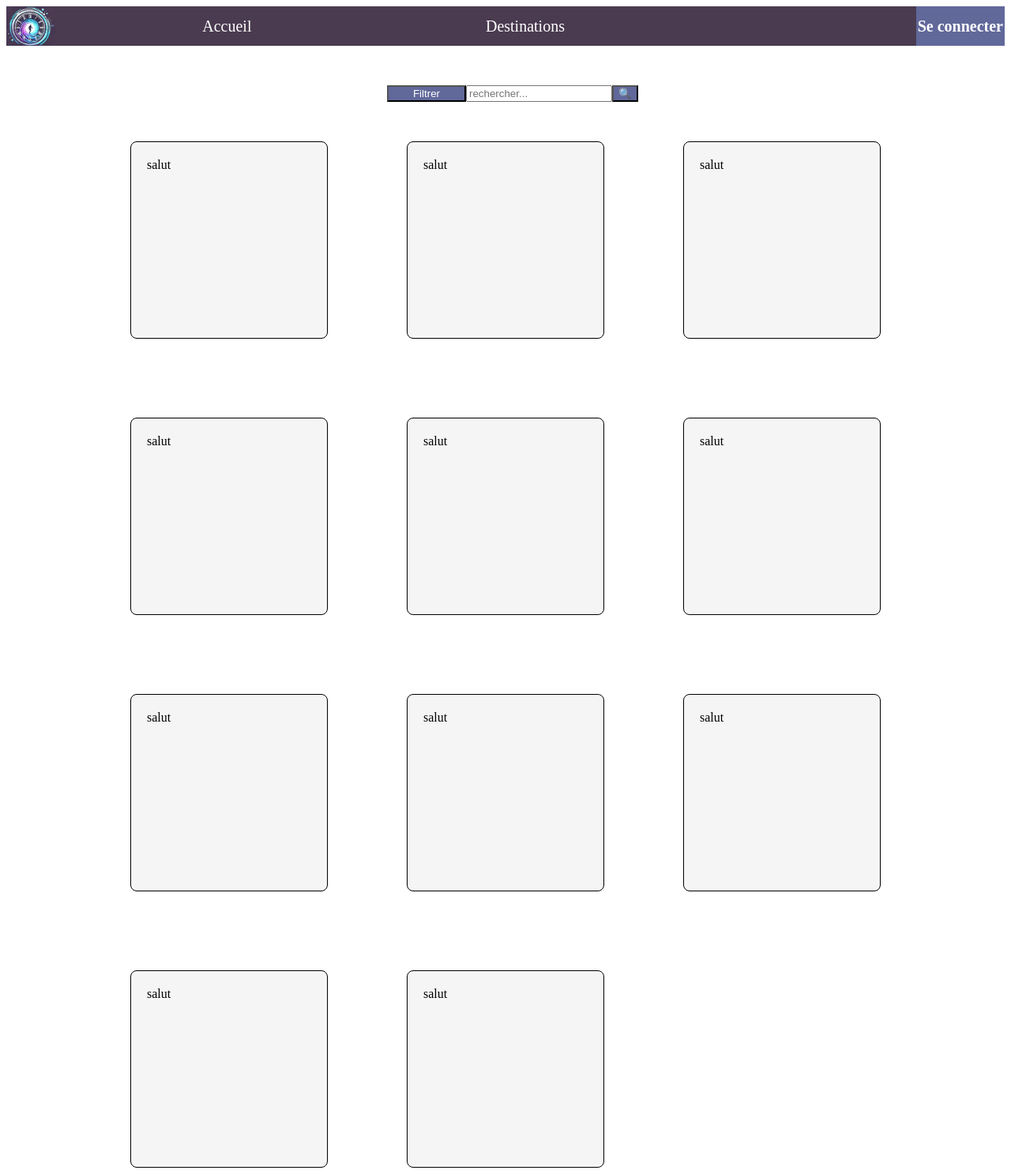
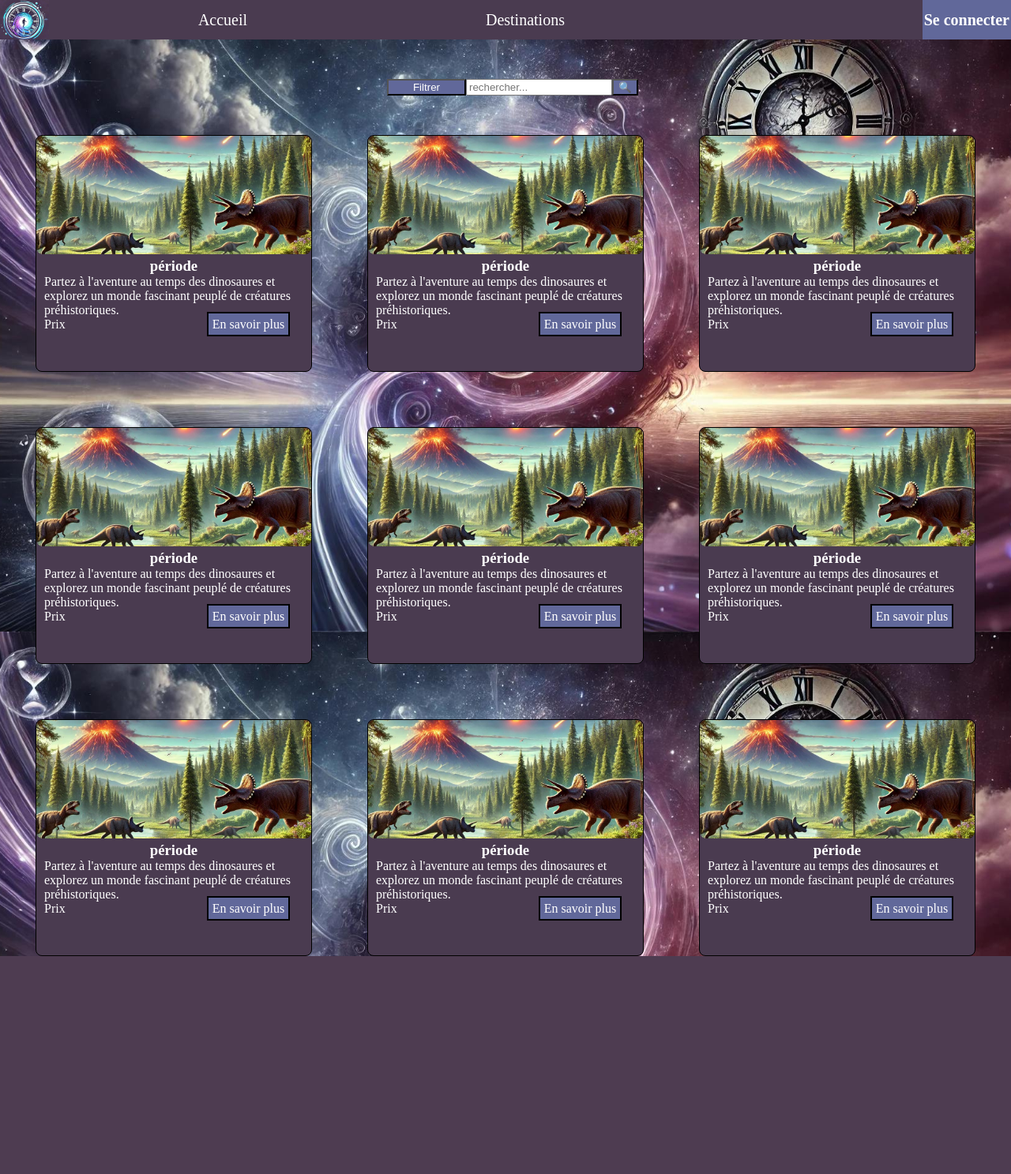
Before and after one commit to Yaelsm19/agence_voyage, a PHP site: page /destinations.html in a window 1280 px wide. Shown: the whole page at 79% size. After the commit the page ends 1211 px from the top, so only its background shows below. Run offline with PHP 8.4, Linux system fonts and the light colour scheme.

Commit message:
gros_changements_destinations

```diff
--- a/destinations.css
+++ b/destinations.css
@@ -1,3 +1,17 @@
+
+
+
+
+body{
+    margin: 0;
+}
+body {
+    margin: 0;
+    padding: 0;
+    background: url('destinations_background.jpg') no-repeat center center fixed;
+    background-size: cover;
+}
+
 .container2 {
     display: grid;
     grid-template-areas: "filtrer rechercher";
@@ -28,19 +42,53 @@
 }
 .Voyages {
     display: grid;
-    grid-template-columns: repeat(auto-fill, 250px);
-    grid-auto-rows:250px;
-    gap: 100px;
+    grid-template-columns: repeat(auto-fill, 350px);
+    grid-auto-rows:300px;
+    gap: 70px;
     margin-top: 50px;
+    margin-left: 20px;
+    margin-right: 20px;
     justify-content: center;
 }
+.Voyages > div {
+    border: 1px solid black;
+    border-radius: 8px;
+    background-color: #4A3B50;
+}
 
-.Voyages > div {
-    background-color: #f5f5f5;
-    border: 1px solid black;
-    padding: 20px;
+.Voyages .image_destinations {
+    width: 100%;
+    object-fit: cover;
+    height: 150px;
     border-radius: 8px;
-    display: grid;
-    grid-template-columns: auto;
-    grid-template-rows: 150px auto;
 }
+
+.Voyages .période{
+    margin: 0 10px;
+    text-align: center;
+    color: white;
+}
+
+.Voyages .description{
+    margin: 0 10px;
+    color: white;
+    text-align:left;
+}
+
+.Voyages .prix{
+    color: white;
+    margin-left: 10px;
+}
+
+.Voyages .en_savoir_plus{
+    margin: 0 10px;
+    color: white;
+    margin-left: 175px;
+    text-decoration: none;
+    background-color: #61689a;
+    border:  black solid 2px;
+    padding: 5px 5px;
+}
+.Voyages .en_savoir_plus:hover{
+    color: aquamarine;
+}
--- a/destinations.html
+++ b/destinations.html
@@ -23,18 +23,105 @@
         </form>
     </div>
     <div class="Voyages">
-        <div>salut</div>
-        <div>salut</div>
-        <div>salut</div>
-        <div>salut</div>
-        <div>salut</div>
-        <div>salut</div>
-        <div>salut</div>
-        <div>salut</div>
-        <div>salut</div>
-        <div>salut</div>
-        <div>salut</div>
-
+        <div>
+            <img  class="image_destinations"   src="Image_voyage_page_destinations\Cretaceous_Period.jpg" alt="ww2_image">
+            <div class="zone_texte">
+                <h3 class="période">période</h3>
+                <p class="description">
+                    Partez à l'aventure au temps des dinosaures et explorez un monde fascinant peuplé de créatures préhistoriques.
+                </p>
+                <span class="prix">Prix</span>
+                <a href="" class="en_savoir_plus">En savoir plus</a>
+            </div>
+        </div>
+        <div>
+            <img  class="image_destinations"   src="Image_voyage_page_destinations\Cretaceous_Period.jpg" alt="ww2_image">
+            <div class="zone_texte">
+                <h3 class="période">période</h3>
+                <p class="description">
+                    Partez à l'aventure au temps des dinosaures et explorez un monde fascinant peuplé de créatures préhistoriques.
+                </p>
+                <span class="prix">Prix</span>
+                <a href="" class="en_savoir_plus">En savoir plus</a>
+            </div>
+        </div>
+        <div>
+            <img  class="image_destinations"   src="Image_voyage_page_destinations\Cretaceous_Period.jpg" alt="ww2_image">
+            <div class="zone_texte">
+                <h3 class="période">période</h3>
+                <p class="description">
+                    Partez à l'aventure au temps des dinosaures et explorez un monde fascinant peuplé de créatures préhistoriques.
+                </p>
+                <span class="prix">Prix</span>
+                <a href="" class="en_savoir_plus">En savoir plus</a>
+            </div>
+        </div>
+        <div>
+            <img  class="image_destinations"   src="Image_voyage_page_destinations\Cretaceous_Period.jpg" alt="ww2_image">
+            <div class="zone_texte">
+                <h3 class="période">période</h3>
+                <p class="description">
+                    Partez à l'aventure au temps des dinosaures et explorez un monde fascinant peuplé de créatures préhistoriques.
+                </p>
+                <span class="prix">Prix</span>
+                <a href="" class="en_savoir_plus">En savoir plus</a>
+            </div>
+        </div>
+        <div>
+            <img  class="image_destinations"   src="Image_voyage_page_destinations\Cretaceous_Period.jpg" alt="ww2_image">
+            <div class="zone_texte">
+                <h3 class="période">période</h3>
+                <p class="description">
+                    Partez à l'aventure au temps des dinosaures et explorez un monde fascinant peuplé de créatures préhistoriques.
+                </p>
+                <span class="prix">Prix</span>
+                <a href="" class="en_savoir_plus">En savoir plus</a>
+            </div>
+        </div>
+        <div>
+            <img  class="image_destinations"   src="Image_voyage_page_destinations\Cretaceous_Period.jpg" alt="ww2_image">
+            <div class="zone_texte">
+                <h3 class="période">période</h3>
+                <p class="description">
+                    Partez à l'aventure au temps des dinosaures et explorez un monde fascinant peuplé de créatures préhistoriques.
+                </p>
+                <span class="prix">Prix</span>
+                <a href="" class="en_savoir_plus">En savoir plus</a>
+            </div>
+        </div>
+        <div>
+            <img  class="image_destinations"   src="Image_voyage_page_destinations\Cretaceous_Period.jpg" alt="ww2_image">
+            <div class="zone_texte">
+                <h3 class="période">période</h3>
+                <p class="description">
+                    Partez à l'aventure au temps des dinosaures et explorez un monde fascinant peuplé de créatures préhistoriques.
+                </p>
+                <span class="prix">Prix</span>
+                <a href="" class="en_savoir_plus">En savoir plus</a>
+            </div>
+        </div>
+        <div>
+            <img  class="image_destinations"   src="Image_voyage_page_destinations\Cretaceous_Period.jpg" alt="ww2_image">
+            <div class="zone_texte">
+                <h3 class="période">période</h3>
+                <p class="description">
+                    Partez à l'aventure au temps des dinosaures et explorez un monde fascinant peuplé de créatures préhistoriques.
+                </p>
+                <span class="prix">Prix</span>
+                <a href="" class="en_savoir_plus">En savoir plus</a>
+            </div>
+        </div>
+        <div>
+            <img  class="image_destinations"   src="Image_voyage_page_destinations\Cretaceous_Period.jpg" alt="ww2_image">
+            <div class="zone_texte">
+                <h3 class="période">période</h3>
+                <p class="description">
+                    Partez à l'aventure au temps des dinosaures et explorez un monde fascinant peuplé de créatures préhistoriques.
+                </p>
+                <span class="prix">Prix</span>
+                <a href="" class="en_savoir_plus">En savoir plus</a>
+            </div>
+        </div>
     </div>
 
 </body>
```
Also changed, not shown: accueil.css (+4 -5 lines), voyages possible.txt (added, +11 -0 lines), Image_voyage_page_destinations/Age_of_Exploration.jpg (added), Image_voyage_page_destinations/Ancient_Egypt.jpg (added), Image_voyage_page_destinations/Ancient_Greece.jpg (added), Image_voyage_page_destinations/Cretaceous_Period.jpg (added), Image_voyage_page_destinations/Early_Middle_Ages.jpg (added), Image_voyage_page_destinations/Knights_and_Crusades.jpg (added), Image_voyage_page_destinations/Renaissance.jpg (added), Image_voyage_page_destinations/ww2_image.jpg (added), destinations_background.jpg (added).
